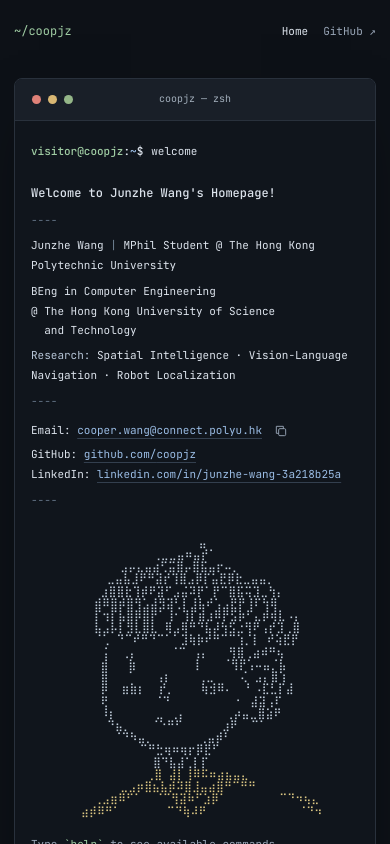
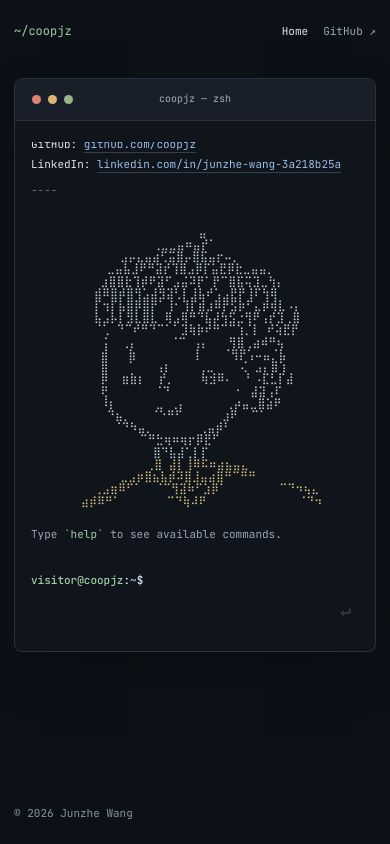
Before and after one commit to coopjz/coopjz.github.io, a React (Vite) app: page /#/ in a window 390 px wide. Shown: the top 844 px of the page. Built offline with nearby package versions, Linux system fonts and the light colour scheme.

Commit message:
Make terminal output scroll within fixed viewport

```diff
--- a/src/components/Terminal.tsx
+++ b/src/components/Terminal.tsx
@@ -192,11 +192,13 @@ export default function Terminal() {
     <section className="terminal" aria-label="Interactive terminal">
       <div className="terminal-header"><div className="window-dots" aria-hidden="true"><span className="dot dot-red" /><span className="dot dot-yellow" /><span className="dot dot-green" /></div><span className="terminal-title">{site.owner.handle} — zsh</span></div>
       <div className="terminal-body" onClick={focusOnBlankClick}>
-        {showWelcome && <><div className="welcome-command"><Prompt /><span>welcome</span></div><Welcome /><p className="help-hint">Type <button onClick={() => { execute('help'); input.current?.focus(); }}>help</button> to see available commands.</p></>}
-        <div className="terminal-transcript" ref={transcript} role="log" aria-label="Command history" aria-live="polite" tabIndex={entries.length ? 0 : -1}>
-          {entries.map((entry, i) => <div className="terminal-entry" key={i}><div className="history-command"><Prompt /><span>{entry.command}</span></div><div className="term-out">{entry.output}</div></div>)}
+        <div className="terminal-scroll" ref={transcript} role="log" aria-label="Terminal content" aria-live="polite" tabIndex={entries.length ? 0 : -1}>
+          {showWelcome && <><div className="welcome-command"><Prompt /><span>welcome</span></div><Welcome /><p className="help-hint">Type <button onClick={() => { execute('help'); input.current?.focus(); }}>help</button> to see available commands.</p></>}
+          <div className="terminal-transcript">
+            {entries.map((entry, i) => <div className="terminal-entry" key={i}><div className="history-command"><Prompt /><span>{entry.command}</span></div><div className="term-out">{entry.output}</div></div>)}
+          </div>
+          {completions.length > 0 && <div className="terminal-completions" role="group" aria-label="Command suggestions">{completions.map((command) => <button type="button" key={command} onClick={() => complete(command)}>{command}</button>)}</div>}
         </div>
-        {completions.length > 0 && <div className="terminal-completions" role="group" aria-label="Command suggestions">{completions.map((command) => <button type="button" key={command} onClick={() => complete(command)}>{command}</button>)}</div>}
         <form className="terminal-input-row" onSubmit={submit} onClick={() => input.current?.focus()}>
           <Prompt />
           <input ref={input} aria-label="Terminal command" type="text" value={value} onChange={(event) => { setValue(event.target.value); setCompletions([]); setHistoryIndex(-1); }} onKeyDown={onKeyDown} autoComplete="off" autoCapitalize="off" spellCheck={false} enterKeyHint="send" />
--- a/src/styles.css
+++ b/src/styles.css
@@ -31,14 +31,14 @@ button:disabled { cursor: default; }
 .main { flex: 1; padding-block: 30px 50px; }
 .main:focus { outline: none; }
 .home { max-width: 1020px; margin-inline: auto; }
-.terminal { display: flex; flex-direction: column; min-height: min(76svh, 720px); overflow: hidden; border: 1px solid var(--border); border-radius: 8px; background: #10151c; box-shadow: 0 20px 60px -25px #0008; animation: terminal-enter .3s ease-out; }
+.terminal { display: flex; height: min(76svh, 720px); min-height: 520px; flex-direction: column; overflow: hidden; border: 1px solid var(--border); border-radius: 8px; background: #10151c; box-shadow: 0 20px 60px -25px #0008; animation: terminal-enter .3s ease-out; }
 @keyframes terminal-enter { from { transform: translateY(5px); } to { transform: none; } }
 .terminal-header { display: flex; align-items: center; position: relative; min-height: 42px; background: #191f28; border-bottom: 1px solid var(--border); padding: 0 17px; }
 .window-dots { display: flex; gap: 7px; }
 .dot { width: 9px; height: 9px; border-radius: 50%; }
 .dot-red { background: #df8178; }.dot-yellow { background: #d9b773; }.dot-green { background: #94b688; }
 .terminal-title { position: absolute; left: 50%; transform: translateX(-50%); color: #a1adba; font-size: 11px; }
-.terminal-body { display: flex; flex: 1; flex-direction: column; padding: 28px 34px 30px; font-size: 13px; }
+.terminal-body { display: flex; min-height: 0; flex: 1; flex-direction: column; overflow: hidden; padding: 28px 34px 30px; font-size: 13px; }
 .prompt { display: inline-flex; white-space: nowrap; flex-shrink: 0; font-weight: 500; gap: 0; }
 .prompt-user { color: var(--green); }
 .prompt-path { color: #9abce4; }
@@ -69,7 +69,11 @@ button:disabled { cursor: default; }
 .help-hint button, .inline-command { padding: 0; border: 0; background: transparent; color: var(--green); }
 .help-hint button::before, .help-hint button::after { content: '`'; }
 .help-hint button:hover, .inline-command:hover { text-decoration: underline; text-underline-offset: 4px; }
-.terminal-transcript { overflow: visible; overflow-wrap: anywhere; }
+.terminal-scroll { min-height: 0; flex: 1; overflow-y: auto; overflow-x: hidden; overflow-wrap: anywhere; scrollbar-color: #465363 transparent; scrollbar-width: thin; }
+.terminal-scroll::-webkit-scrollbar { width: 7px; }
+.terminal-scroll::-webkit-scrollbar-thumb { border-radius: 999px; background: #465363; }
+.terminal-scroll::-webkit-scrollbar-track { background: transparent; }
+.terminal-transcript { overflow-wrap: anywhere; }
 .terminal-entry { margin-bottom: 22px; }
 .history-command { flex-wrap: wrap; }
 .term-out { color: #b0becf; margin-top: 7px; white-space: pre-wrap; }
@@ -201,7 +205,7 @@ button:disabled { cursor: default; }
   .agent-model { font-size: 9px; }
   .agent-conversation { padding: 32px 12px 15px; }
   .agent-greeting h2 { font-size: 16px; }
-  .terminal { min-height: 62svh; }
+  .terminal { height: 68svh; min-height: 430px; }
   .terminal-title { font-size: 10px; }
   .ascii-avatar { font-size: clamp(10px, 2.8vw, 12px); }
   .welcome { margin-top: 22px; gap: 20px; }
```
